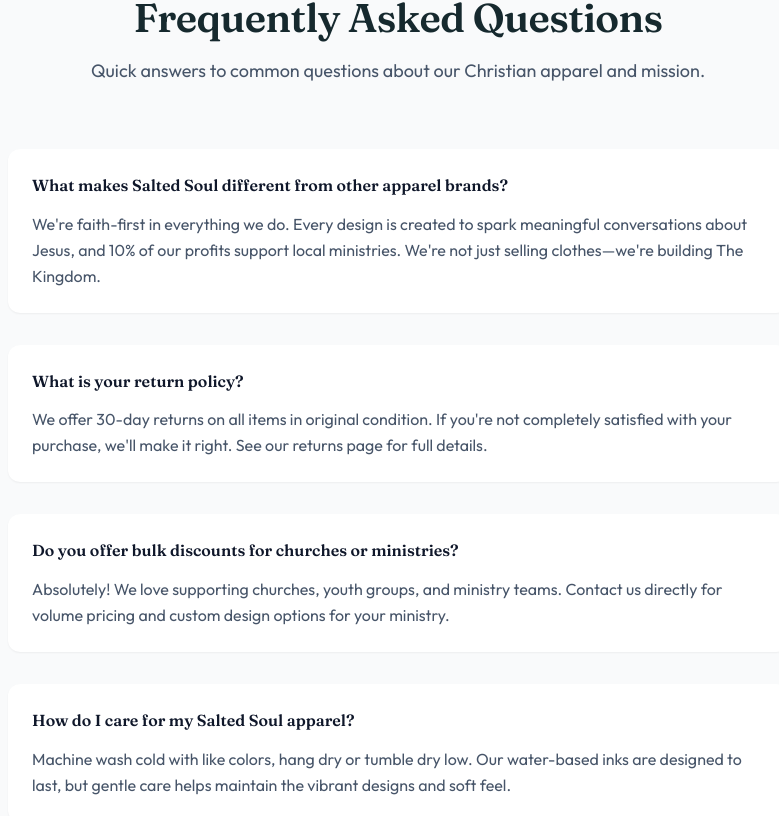
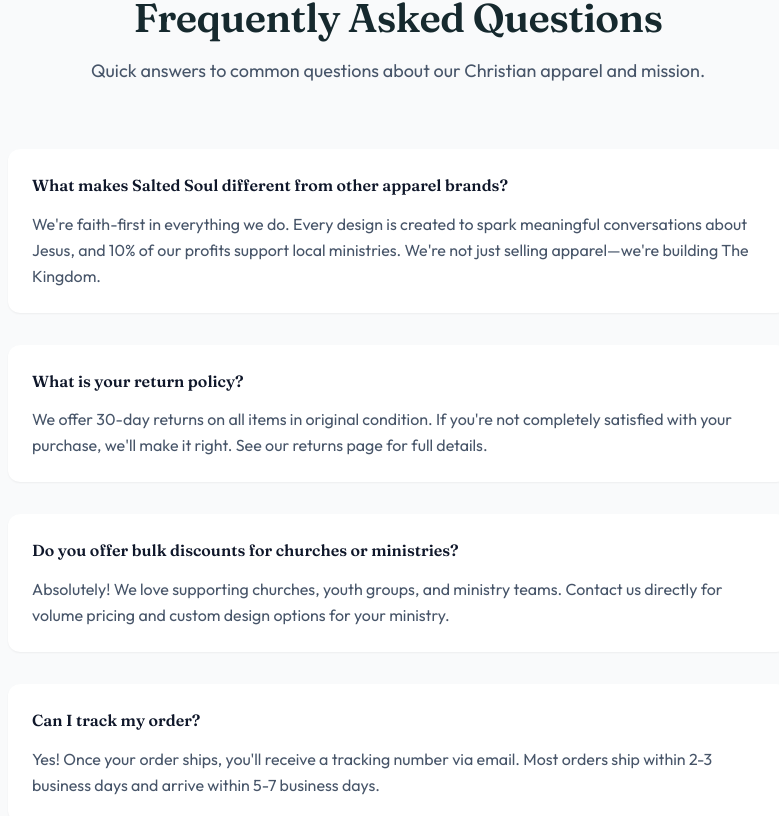
Before and after one commit to KP-TechnologySolutions/salted-soul, a Next.js app: page /contact in a window 1280 px wide. Shown: the part 1324-2140 px from the top of the page, without its empty margins (242-1021 px from the left). Built offline with nearby package versions, Linux system fonts and the light colour scheme; no server answers.

Commit message:
FAQ: 'clothes'→'apparel' in mission line; remove apparel-care question

```diff
--- a/src/app/contact/page.tsx
+++ b/src/app/contact/page.tsx
@@ -57,7 +57,7 @@ export default function ContactPage() {
             {[
               {
                 question: "What makes Salted Soul different from other apparel brands?",
-                answer: "We're faith-first in everything we do. Every design is created to spark meaningful conversations about Jesus, and 10% of our profits support local ministries. We're not just selling clothes—we're building The Kingdom."
+                answer: "We're faith-first in everything we do. Every design is created to spark meaningful conversations about Jesus, and 10% of our profits support local ministries. We're not just selling apparel—we're building The Kingdom."
               },
               {
                 question: "What is your return policy?",
@@ -66,10 +66,6 @@ export default function ContactPage() {
               {
                 question: "Do you offer bulk discounts for churches or ministries?",
                 answer: "Absolutely! We love supporting churches, youth groups, and ministry teams. Contact us directly for volume pricing and custom design options for your ministry."
-              },
-              {
-                question: "How do I care for my Salted Soul apparel?",
-                answer: "Machine wash cold with like colors, hang dry or tumble dry low. Our water-based inks are designed to last, but gentle care helps maintain the vibrant designs and soft feel."
               },
               {
                 question: "Can I track my order?",
```
